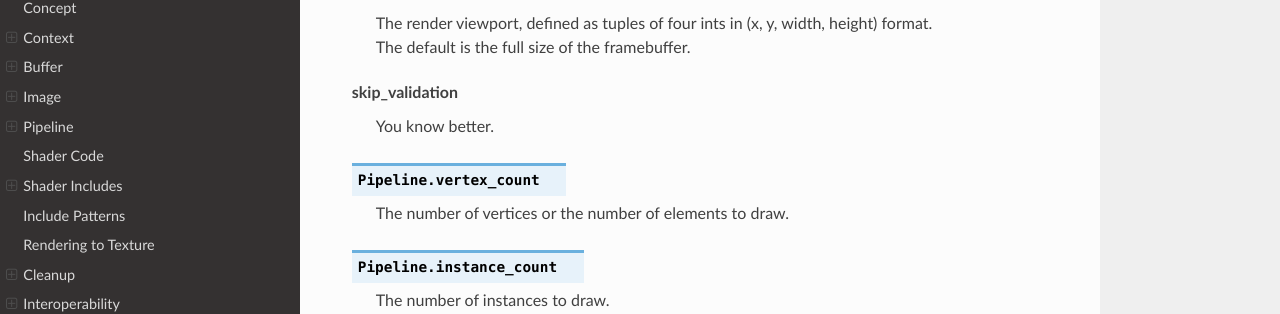
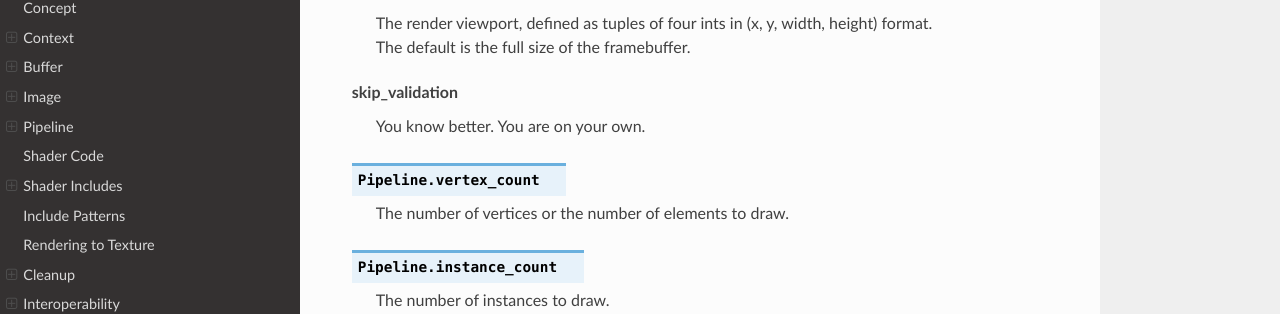
Before and after one commit to szabolcsdombi/zengl, a Sphinx documentation site: the page built from docs/index.rst, in a window 1280 px wide and 900 px high, scrolled down 9886 px. Shown: the part 141-455 px from the top of the window. Built offline with Sphinx 7.4.7 and the Read the Docs theme 2.0.0, drawn with Linux system fonts in a browser that asks for light colours.

Commit message:
be more specific about side effects

```diff
--- a/docs/index.rst
+++ b/docs/index.rst
@@ -405,7 +405,7 @@ Pipeline
     | The default is the full size of the framebuffer.
 
 **skip_validation**
-    | You know better.
+    | You know better. You are on your own.
 
 .. py:attribute:: Pipeline.vertex_count
 
```
